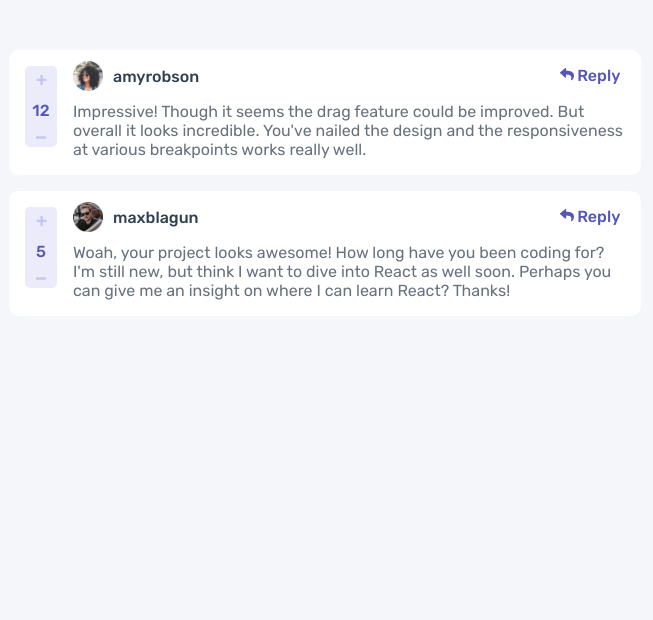
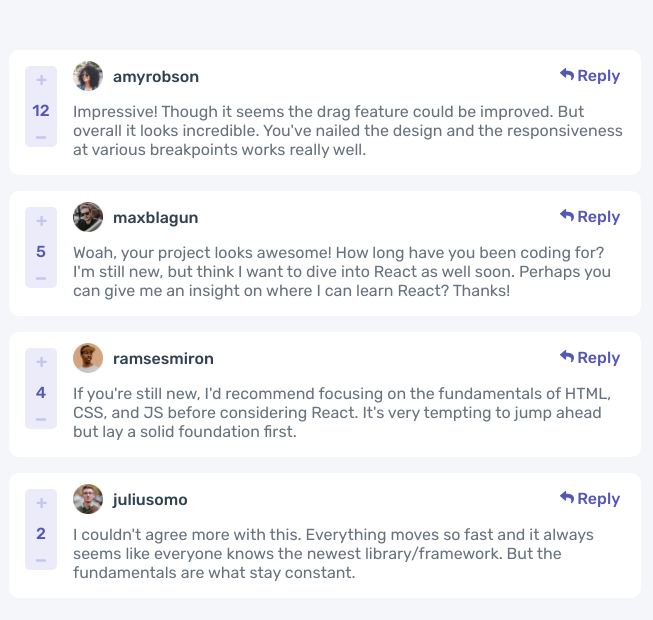
Before and after one commit to ajaythapliyal/interactive-comments, a React (Create React App) app: page / in a window 1280 px wide. Shown: the top 620 px of the page, without its empty margins (315-968 px from the left). Built offline with nearby package versions, Linux system fonts and the light colour scheme.

Commit message:
adds recursive comments

```diff
--- a/src/App.js
+++ b/src/App.js
@@ -10,10 +10,12 @@ function App() {
       <main className={styles["main-container"]}>
         {comments.map((comment) => (
           <Comment
+            key={comment.id}
             score={comment.score}
             username={comment.user.username}
             src={comment.user.image.png}
             text={comment.content}
+            replies={comment.replies}
           ></Comment>
         ))}
       </main>
--- a/src/comments/Comment/Comment.js
+++ b/src/comments/Comment/Comment.js
@@ -6,8 +6,8 @@ import useMediaQuery from "../useMediaQuery";
 
 export function Comment(props) {
   const isMobile = useMediaQuery("(max-width: 500px)");
-
   return (
+    <>
       <div className={styles.bubble}>
         <Score
           className={styles.score}
@@ -18,5 +18,16 @@ export function Comment(props) {
         <div className={styles.text}>{props.text}</div>
         <Reply className={styles.reply}></Reply>
       </div>
+      {props.replies?.map((reply) => (
+        <Comment
+          key={reply.id}
+          score={reply.score}
+          username={reply.user.username}
+          src={reply.user.image.png}
+          text={reply.content}
+          replies={reply.replies}
+        ></Comment>
+      ))}
+    </>
   );
 }
```
Lines whose indentation alone changed are shown as unchanged.
